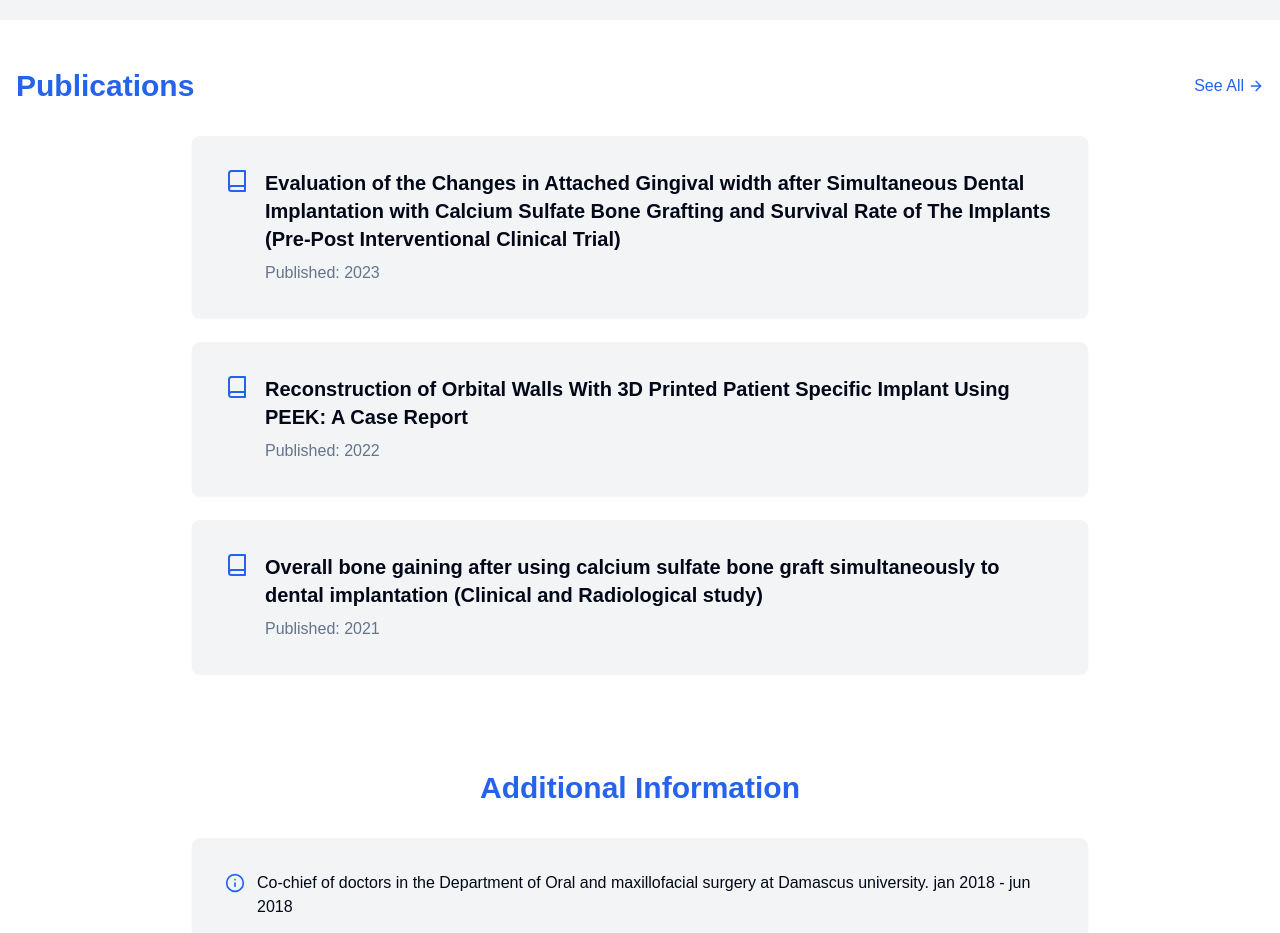
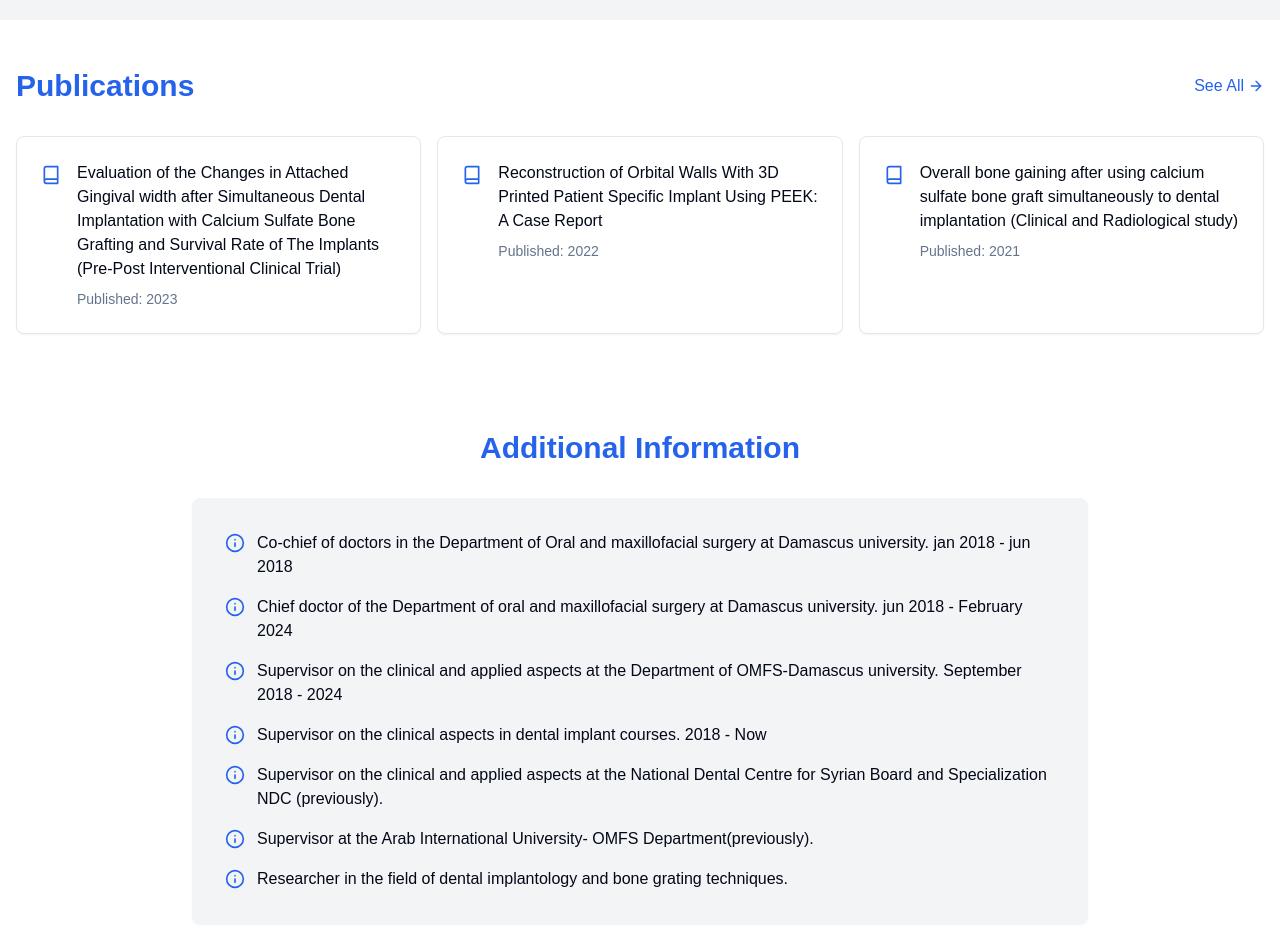
Before and after one commit to XYHDX/Kenan-sWebsite, a Next.js app: page / in a window 1280 px wide. Shown: the part 4160-5093 px from the top of the page. Built offline with nearby package versions, Linux system fonts and the light colour scheme.

Commit message:
Update Publications component to match AchievementsPreview styling

```diff
--- a/src/components/home/Publications.tsx
+++ b/src/components/home/Publications.tsx
@@ -59,24 +59,21 @@ const Publications = async () => {
             See All <ArrowRight size={16} className="ml-1" />
           </Link>
         </div>
-        <div className="max-w-4xl mx-auto">
-          <div className="space-y-6">
-            {publications.map((publication) => (
+
+        <div className="grid grid-cols-1 md:grid-cols-2 lg:grid-cols-3 gap-4">
+          {publications.slice(0, 3).map((publication) => (
             <div
               key={publication.id}
-                className="bg-gray-100 dark:bg-gray-800 p-6 md:p-8 rounded-lg shadow-sm border border-gray-100 dark:border-gray-700"
+              className="p-6 border border-border rounded-lg shadow-sm bg-card hover:shadow-md hover:border-primary/20 transition-all"
             >
               <div className="flex items-start gap-4">
-                  <div className="flex-shrink-0">
-                    <Book className="h-6 w-6 text-primary" />
+                <div className="flex-shrink-0 mt-1">
+                  <Book className="h-5 w-5 text-primary" />
                 </div>
                 <div>
-                    <h3 className="text-xl font-semibold mb-2">{publication.title}</h3>
+                  <h3 className="font-medium">{publication.title}</h3>
                   {publication.year && (
-                      <p className="text-muted-foreground">Published: {publication.year}</p>
-                    )}
-                    {publication.description && (
-                      <p className="mt-2">{publication.description}</p>
+                    <p className="text-sm text-muted-foreground mt-2">Published: {publication.year}</p>
                   )}
                 </div>
               </div>
@@ -84,7 +81,6 @@ const Publications = async () => {
           ))}
         </div>
       </div>
-      </div>
     </section>
   );
 };
```
Lines whose indentation alone changed are shown as unchanged.
